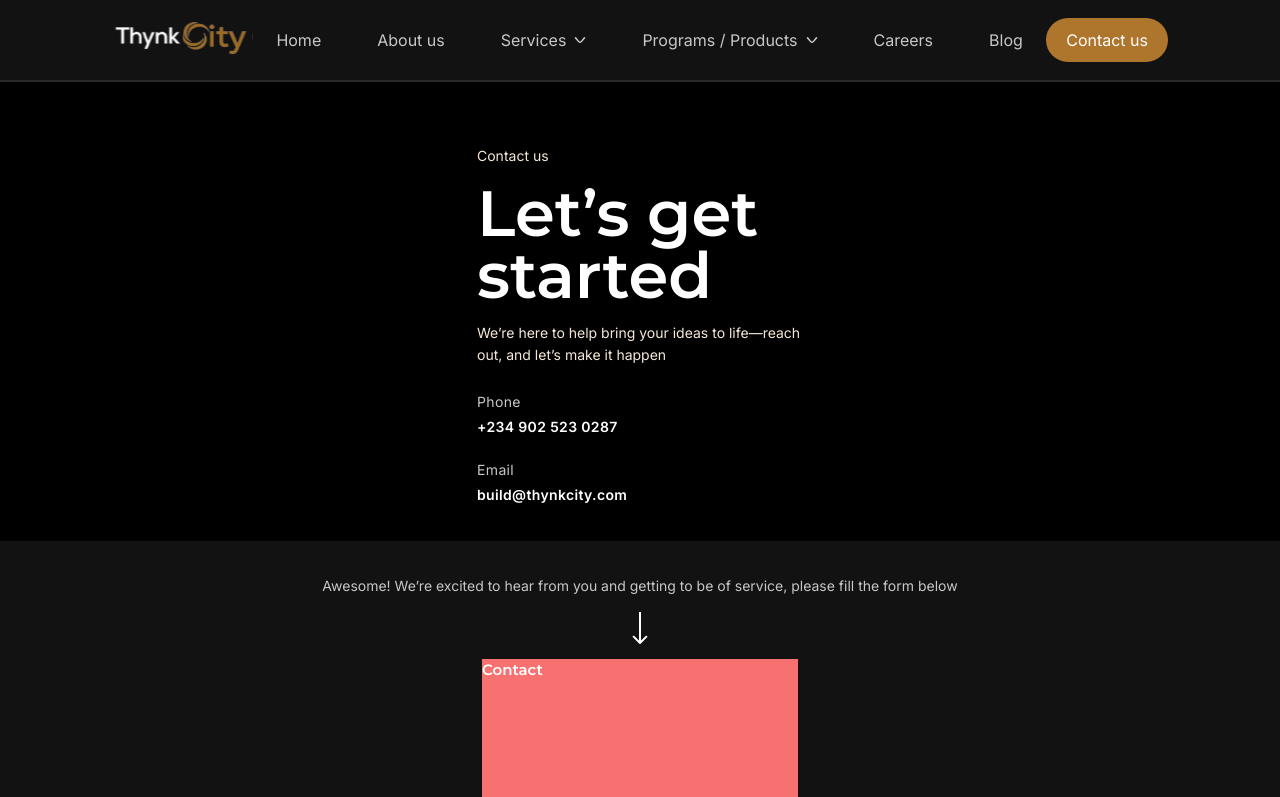
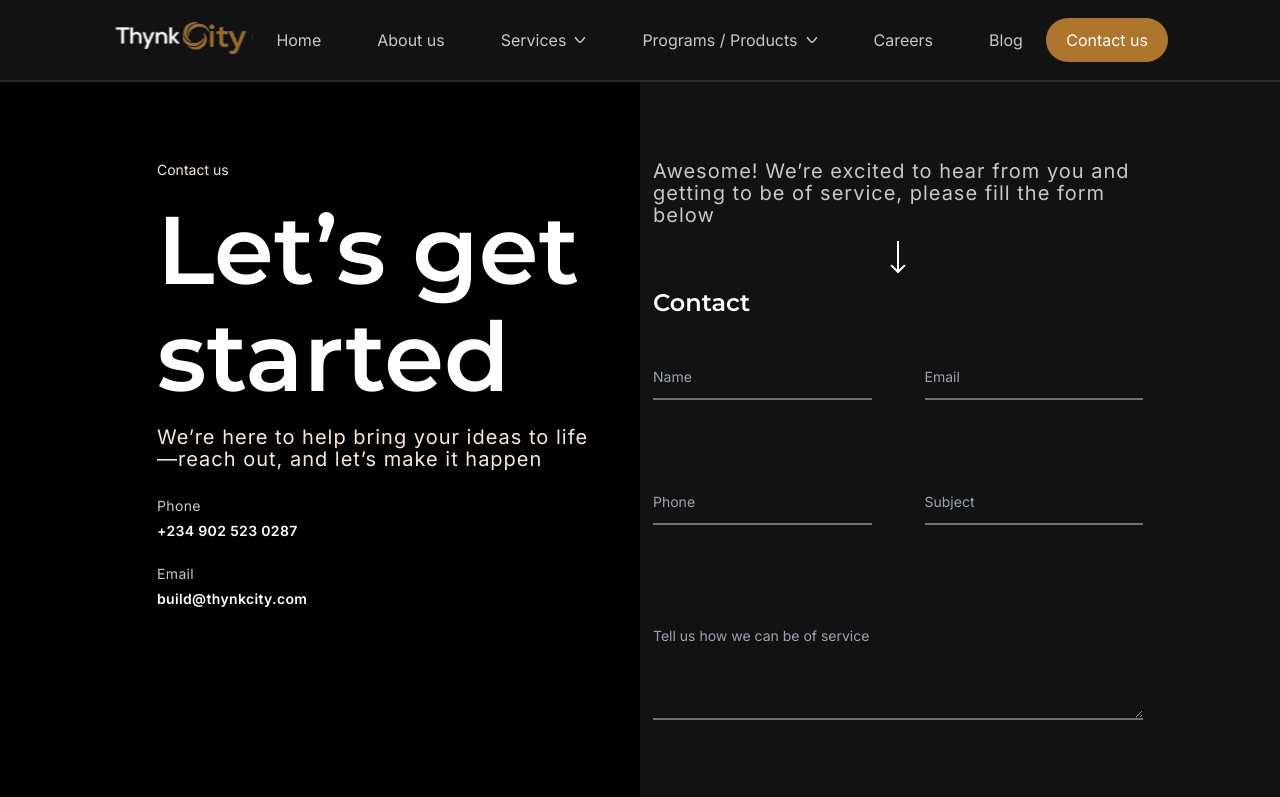
Before and after one commit to matincodes/thynkcity, a React (Vite) app: page /contact in a window 1280 px wide. Shown: the top 797 px of the page. Built offline with nearby package versions, Linux system fonts and the light colour scheme.

Commit message:
contact_us_upated

```diff
--- a/package.json
+++ b/package.json
@@ -19,6 +19,7 @@
     "react-dom": "^18.3.1",
     "react-icons": "^5.3.0",
     "tailwind-merge": "^2.5.4",
+    "tailwind-scrollbar": "^3.1.0",
     "tailwindcss-animate": "^1.0.7"
   },
   "devDependencies": {
--- a/src/components/ContactInfo/ContactInfo.jsx
+++ b/src/components/ContactInfo/ContactInfo.jsx
@@ -1,14 +1,14 @@
 const ContactInfo = () => {
   return (
-    <div className="h-[360px] w-[326px] flex flex-col gap-[16px] mt-[64px] mb-[35px]">
+    <div className="h-[360px] w-[326px] flex flex-col gap-[16px] mt-[64px] mb-[35px] md:w-[50%] md:pl-[33px]   xl:pr-[33px]  xl:pl-[157px] xl:pt-[78px] xl:mt-0">
       <p className="font-normal text-sm font-inter leading-5 text-semiWhite">
         Contact us
       </p>
-      <h1 className="font-mont font-semibold text-[64px] leading-[62px] text-white">
+      <h1 className="font-mont font-semibold text-[64px] leading-[62px] text-white xl:text-[96px] xl:leading-[107px] ">
         Let’s get started
       </h1>
       <div className="w-full h-auto flex flex-col gap-[30px]">
-        <p className="font-inter font-normal text-sm leading-[22px] text-semiWhite">
+        <p className="font-inter font-normal text-sm leading-[22px] text-semiWhite xl:text-[20px] tracking-wider">
           We’re here to help bring your ideas to life—reach out, and let’s make
           it happen
         </p>
--- a/src/components/Form/Form.jsx
+++ b/src/components/Form/Form.jsx
@@ -1,17 +1,49 @@
 import pointerIcon from "../../assets/icons/pointer-icon.svg";
 const Form = () => {
   return (
-    <div className="flex flex-col items-center gap-[15px]  h-auto bg-darkGray w-full pt-[34px] pb-[55px] pr-[23px] pl-[23px]">
-      <p className="font-inter font-normal text-textGray text-sm leading-[22px]">
+    <div className="flex flex-col items-center gap-[15px]  h-auto bg-darkGray w-full pt-[34px] pb-[55px] pr-[23px] pl-[23px] md:w-[50%]  xl:pt-[78px] xl:pr-[157px] xl:pb-[55px] xl:pl-[33px] ">
+      <p className="font-inter font-normal text-textGray text-sm leading-[22px] w-[316px] xl:w-[490px] xl:text-[20px] xl:leading-[30x] xl:tracking-wider">
         Awesome! We’re excited to hear from you and getting to be of service,
         please fill the form below
       </p>
       <img src={pointerIcon} />
       {/* contact form  */}
-      <div className="w-[316px] h-[549px] flex flex-col gap-[36px] bg-red-400">
-        <p className="font-mont font-semibold leading-[22px] text-[15px] text-white">
+      <div className="w-[316px] h-[549px] flex flex-col gap-[36px] xl:w-[490px]">
+        <p className="font-mont font-semibold leading-[22px] text-[15px] text-white xl:text-[24px] xl:leading-[30px]">
           Contact
         </p>
+        <form className="w-full h-[491px] flex flex-col gap-[53px] ">
+          <span className="w-full h-[396px] flex flex-col gap-[24px] xl:grid grid-cols-2	 xl:gap-[53px]">
+            <input
+              placeholder="Name"
+              className="w-full h-[46px] pt-[8px] pb-[8px] outline-none bg-inherit border-borderGray border-b-2 border-solid font-normal text-sm leading-[30px] font-inter text-textGray"
+            />
+            <input
+              placeholder="Email"
+              className="w-full h-[46px] pt-[8px] pb-[8px] outline-none bg-inherit border-borderGray border-b-2 border-solid font-normal text-sm leading-[30px] font-inter text-textGray"
+            />
+            <input
+              placeholder="Phone"
+              className="w-full h-[46px] pt-[8px] pb-[8px] outline-none bg-inherit border-borderGray border-b-2 border-solid font-normal text-sm leading-[30px] font-inter text-textGray"
+            />
+            <input
+              placeholder="Subject"
+              className="w-full h-[46px] pt-[8px] pb-[8px] outline-none bg-inherit border-borderGray border-b-2 border-solid font-normal text-sm leading-[30px] font-inter text-textGray"
+            />
+            <textarea
+            rows="4"
+            cols="50"
+              placeholder="Tell us how we can be of service"
+              className="scrollbar-wide  w-full h-[116px] pt-[17px] pb-[69px] outline-none bg-inherit border-borderGray border-b-2 border-solid font-normal text-sm leading-[30px] font-inter text-textGray xl:col-span-2"
+            />
+          </span>
+          <button
+            type="submit"
+            className="w-full h-[42px] px-[4px] py-[23px] bg-buttonBrown rounded-full border-none leading-[34px] text-white flex justify-center items-center font-inter font-semibold text-[15px]"
+          >
+            Let’s get started
+          </button>
+        </form>
       </div>
     </div>
   );
--- a/src/index.css
+++ b/src/index.css
@@ -3,6 +3,11 @@
 @tailwind utilities;
 @layer base {
   :root {
-    --radius: 0.5rem
+    --radius: 0.5rem;
+  }
+  .scrollbar-wide {
+    &::-webkit-scrollbar {
+      width: 0px; /* Adjust width */
+    }
   }
 }
--- a/src/routes/(pages)/_contact/contact.jsx
+++ b/src/routes/(pages)/_contact/contact.jsx
@@ -8,7 +8,7 @@ export const Route = createFileRoute("/(pages)/_contact/contact")({
 
 function RouteComponent() {
   return (
-    <div className="w-full flex-col flex items-center bg-dark">
+    <div className="w-full flex-col flex items-center h-auto bg-dark md:flex-row xl:items-start">
       <ContactInfo />
       <Form/>
     </div>
--- a/tailwind.config.js
+++ b/tailwind.config.js
@@ -1,6 +1,7 @@
 /** @type {import('tailwindcss').Config} */
 
 import tailwindcssAnimate from "tailwindcss-animate";
+import tailwindScrollbar from "tailwind-scrollbar";
 
 export default {
     darkMode: ["class"],
@@ -21,6 +22,7 @@ export default {
         dark:'#000000',
         semiWhite:'#F5E8D8',
         white:'#FFFFFF',
+		borderGray:'#717171',
   		},
   		borderRadius: {
   			lg: 'var(--radius)',
@@ -29,5 +31,6 @@ export default {
   		}
   	}
   },
-  plugins: [tailwindcssAnimate],
+  plugins: [tailwindcssAnimate , tailwindScrollbar],
+
 }
```
Also changed, not shown: 1 other file (tests, documents, lock files or other folders).
